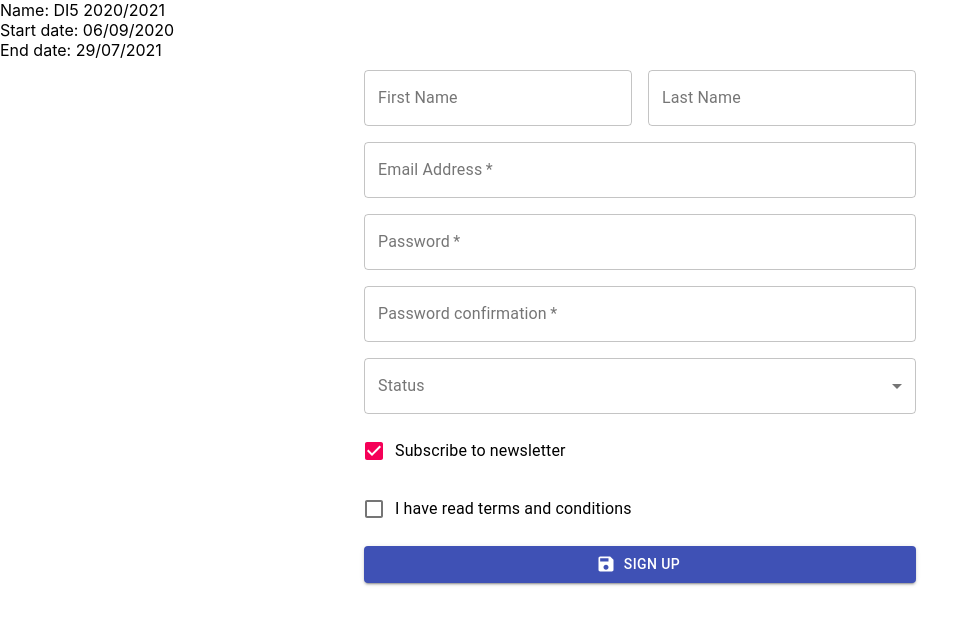
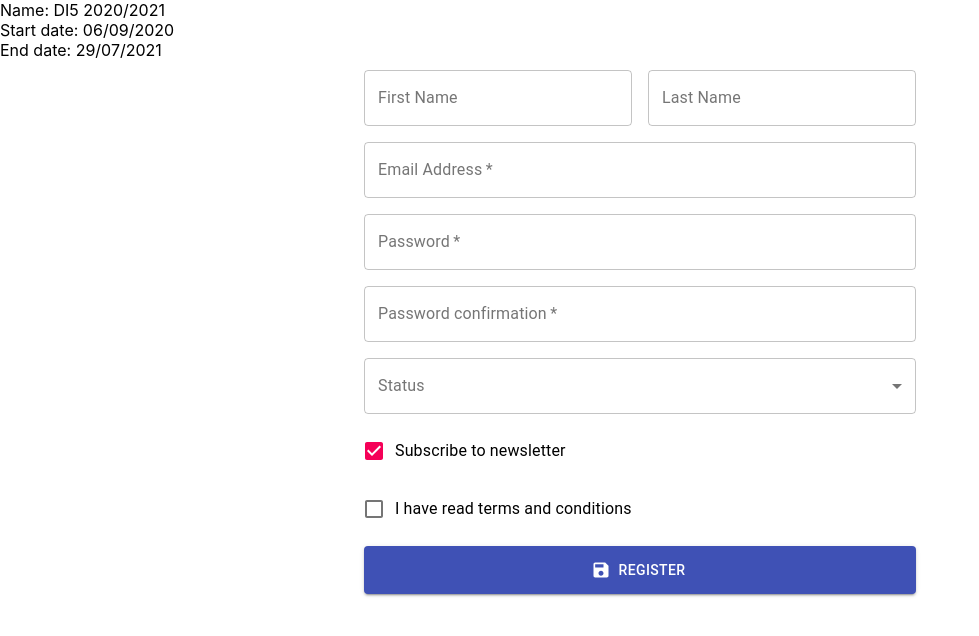
Before and after one commit to wassim-azirar/konexio, a React (Create React App) app: page / in a window 1280 px wide. Shown: the top 636 px of the page, without its empty margins (0-979 px from the left). Built offline with nearby package versions, Linux system fonts and the light colour scheme; the HTML template or start-up script is replaced by a standard one.

Commit message:
rename to register

```diff
--- a/src/components/Subscription.js
+++ b/src/components/Subscription.js
@@ -31,7 +31,8 @@
 
 const useStyles = makeStyles(theme => ({
   button: {
-    marginTop: theme.spacing(2)
+    marginTop: theme.spacing(2),
+    height: theme.spacing(6)
   }
 }));
 
@@ -187,7 +188,7 @@
                   variant='contained'
                   color='primary'
                   startIcon={<SaveIcon />}>
-                  Sign Up
+                  Register
                 </Button>
               </form>
             </div>
```
